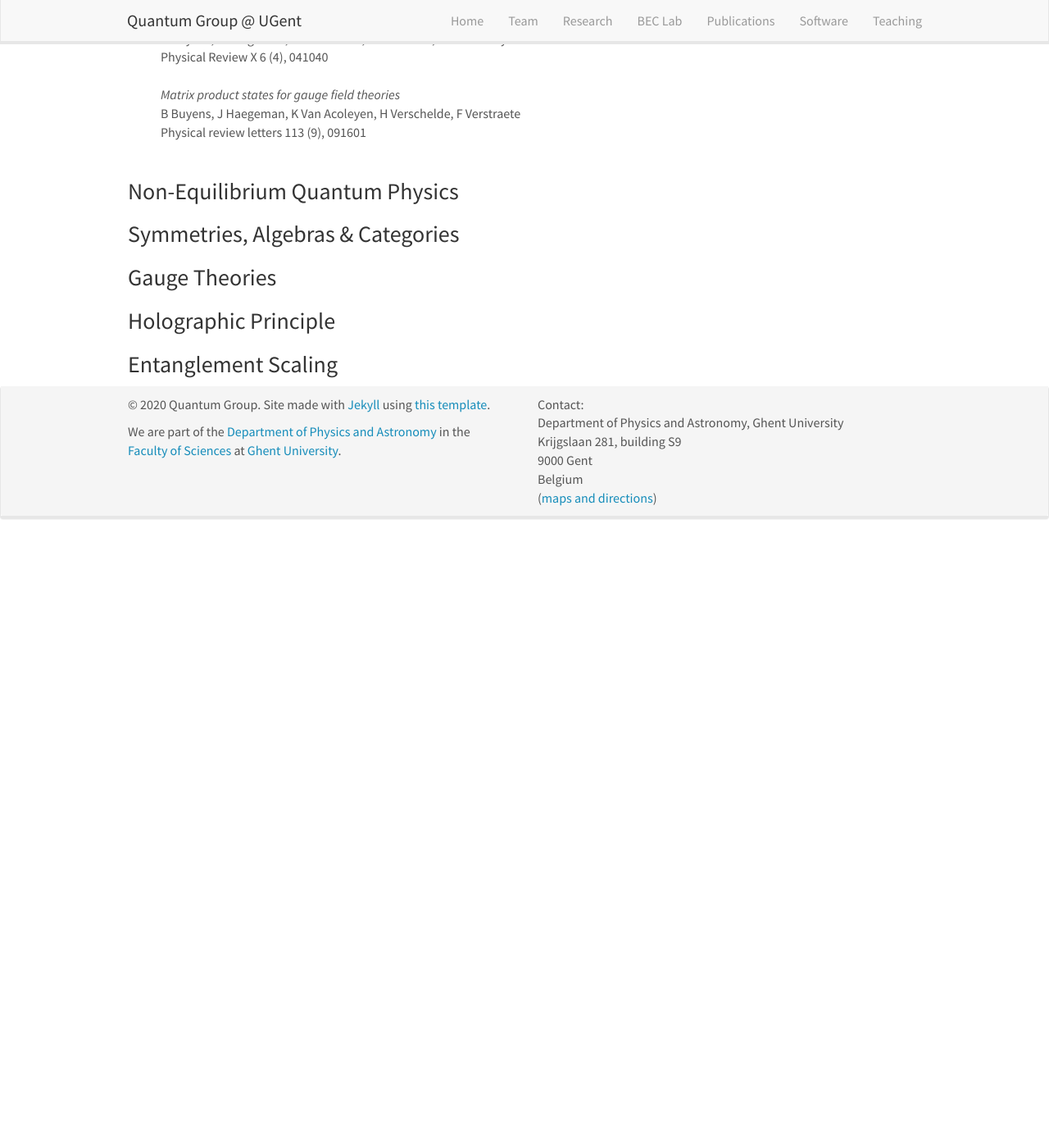
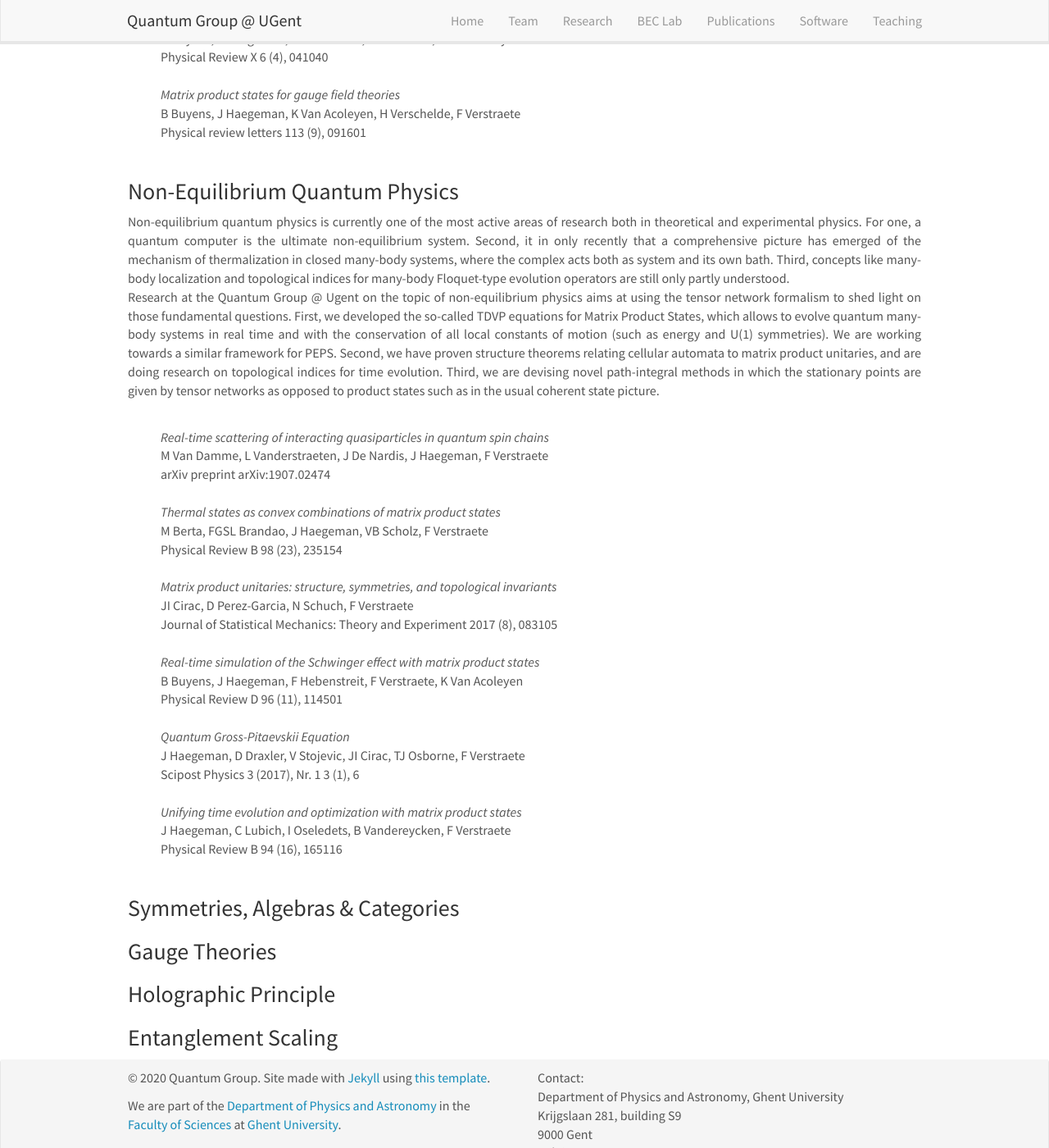
Before and after one commit to quantumghent/quantumghent.github.io, a Jekyll site: the page built from _pages/research.md, in a window 1280 px wide and 1400 px high, scrolled down 12000 px. Shown: the whole window at 82% size. Built offline with Jekyll 4.4.1, drawn with Linux system fonts in a browser that asks for light colours; nearby versions of some CDN libraries; before the commit the page ends 12655 px from its top, so only the background shows below that.

Commit message:
Update research.md

```diff
--- a/_pages/research.md
+++ b/_pages/research.md
@@ -834,6 +834,44 @@ Physical review letters 113 (9), 091601<br><br>
 
 ### Non-Equilibrium Quantum Physics
 
+<p style="text-align:justify">
+
+
+Non-equilibrium quantum physics is currently one of the most active areas of research both in theoretical and experimental physics. For one, a quantum computer is the ultimate non-equilibrium system. Second, it in only recently that a comprehensive picture has emerged of the mechanism of thermalization in closed many-body systems, where the complex acts both as system and its own bath. Third, concepts like many-body localization and topological indices for many-body Floquet-type evolution operators are still only partly understood.<br>
+Research at the Quantum Group @ Ugent on the topic of non-equilibrium physics aims at using the tensor network formalism to shed light on those fundamental questions. First, we developed the so-called TDVP equations for Matrix Product States, which allows to evolve quantum many-body systems in real time and with the conservation of all local constants of motion (such as energy and U(1) symmetries). We are working towards a similar framework for PEPS. Second, we have proven structure theorems relating cellular automata to matrix product unitaries, and are doing research on topological indices for time evolution. Third, we are devising novel path-integral methods in which the stationary points are given by tensor networks as opposed to product states such as in the usual coherent state picture.<br><br>
+
+</p>
+<p style="margin-left: 40px">
+
+<i> Real-time scattering of interacting quasiparticles in quantum spin chains</i><br>
+M Van Damme, L Vanderstraeten, J De Nardis, J Haegeman, F Verstraete<br>
+arXiv preprint arXiv:1907.02474<br><br>
+
+<i> Thermal states as convex combinations of matrix product states</i><br>
+M Berta, FGSL Brandao, J Haegeman, VB Scholz, F Verstraete<br>
+Physical Review B 98 (23), 235154<br><br>
+
+
+<i> Matrix product unitaries: structure, symmetries, and topological invariants</i><br>
+JI Cirac, D Perez-Garcia, N Schuch, F Verstraete<br>
+Journal of Statistical Mechanics: Theory and Experiment 2017 (8), 083105<br><br>
+
+<i> Real-time simulation of the Schwinger effect with matrix product states</i><br>
+B Buyens, J Haegeman, F Hebenstreit, F Verstraete, K Van Acoleyen<br>
+Physical Review D 96 (11), 114501<br><br>
+
+<i> Quantum Gross-Pitaevskii Equation</i><br>
+J Haegeman, D Draxler, V Stojevic, JI Cirac, TJ Osborne, F Verstraete<br>
+Scipost Physics 3 (2017), Nr. 1 3 (1), 6<br><br>
+
+<i> Unifying time evolution and optimization with matrix product states </i><br>
+J Haegeman, C Lubich, I Oseledets, B Vandereycken, F Verstraete<br>
+Physical Review B 94 (16), 165116<br><br>
+
+</p>
+
+
+
 ### Symmetries, Algebras & Categories
 
 ### Gauge Theories
```
